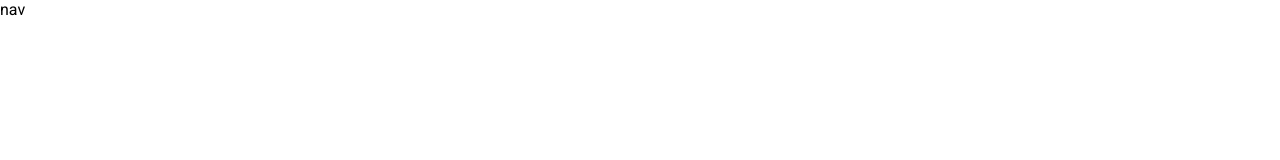
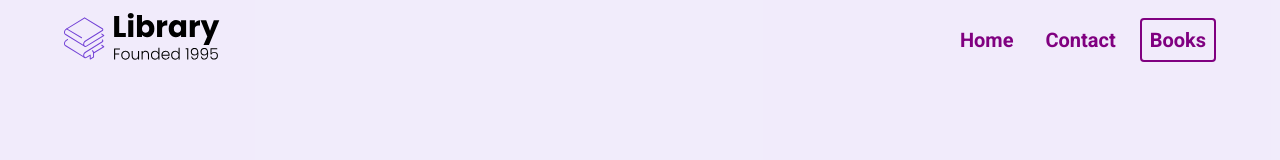
Before and after one commit to abdullahio1/Library-website, a plain HTML site: page index.html in a window 1280 px wide. Drawn offline with Linux system fonts and the light colour scheme.

Commit message:
intial commit

```diff
--- a/index.html
+++ b/index.html
@@ -8,9 +8,16 @@
     <link rel="stylesheet" href="style.css">
 </head>
 <body>
-  <section>
+  <section id="landing">
 <nav>
-    nav
+    <div class="Nav__container">
+<img class="Logo" src="images/Library.svg" alt="" >
+<ul class="Nav__links">
+    <li> <a href="#" class="Nav__link"> Home</a></li>
+    <li> <a href="#" class="Nav__link"> Contact</a></li>
+    <li> <a href="#" class="Nav__link Nav__link--primary"> Books </a></li>
+</ul>
+</div>
 </nav>
 <header>
 </header>
--- a/style.css
+++ b/style.css
@@ -5,3 +5,49 @@
     box-sizing: border-box;
     font-family: 'Roboto', sans-serif;
 }
+nav{
+    height: 80px;
+    display: flex;
+}
+.Nav__container{
+    width: 100%;
+    display: flex;
+    padding: 0 24px;
+    max-width: 1200px;
+    justify-content: space-between;
+    align-items: center;
+    margin: 0 auto;
+}
+.Logo{
+    width: 160px;
+}
+ul{
+    display: flex;
+}
+li{
+   list-style-type: none;
+}
+.Nav__link{
+    margin-left: 16px;
+    text-decoration: none;
+    font-size: 20px;
+    color: purple;
+    font-weight: bold;
+      padding: 8px;
+}
+.Nav__link:hover{
+    text-decoration: underline;
+}
+.Nav__link--primary{
+    border: 2px solid purple;
+    border-radius: 4px;
+}
+.Nav__link--primary:hover{
+    text-decoration: none;
+}
+#landing{
+background-color: rgba(115, 66, 214, 0.1);
+}
+header{
+    height: calc(100vh - 80px);
+}
```
Also changed, not shown: Images/Library.svg (added), Images/Undraw_Books.svg (added), Images/atomic habits.jpg (added), Images/book-1.jpeg (added), Images/book-2.jpeg (added), Images/book-3.jpeg (added), Images/book-4.jpeg (added), Images/book-5.jpeg (added), Images/book-6.jpeg (added), Images/book-7.jpg (added), Images/book-8.jpeg (added), Images/crack the coding interview.png (added), Images/david goggins.jpeg (added), Images/deep work.jpeg (added), 1 more files.
